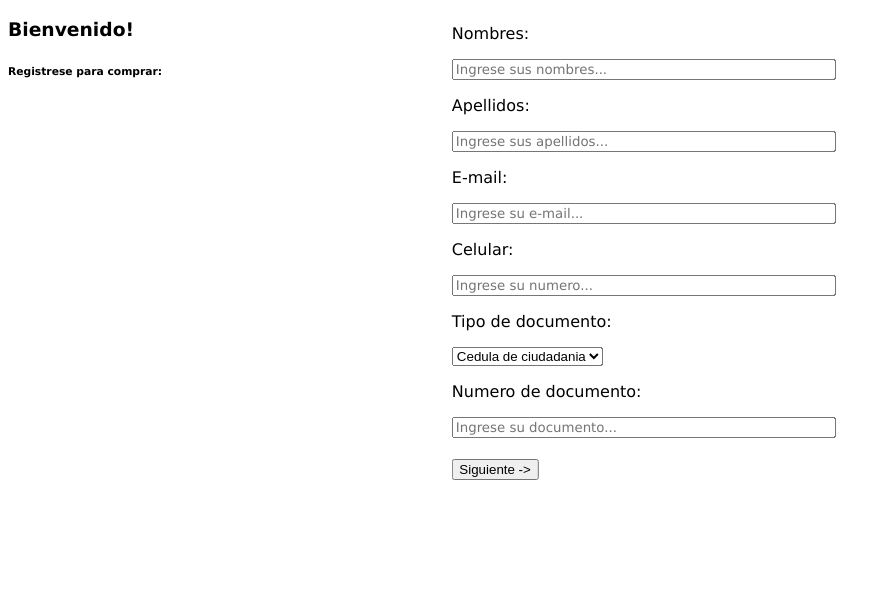
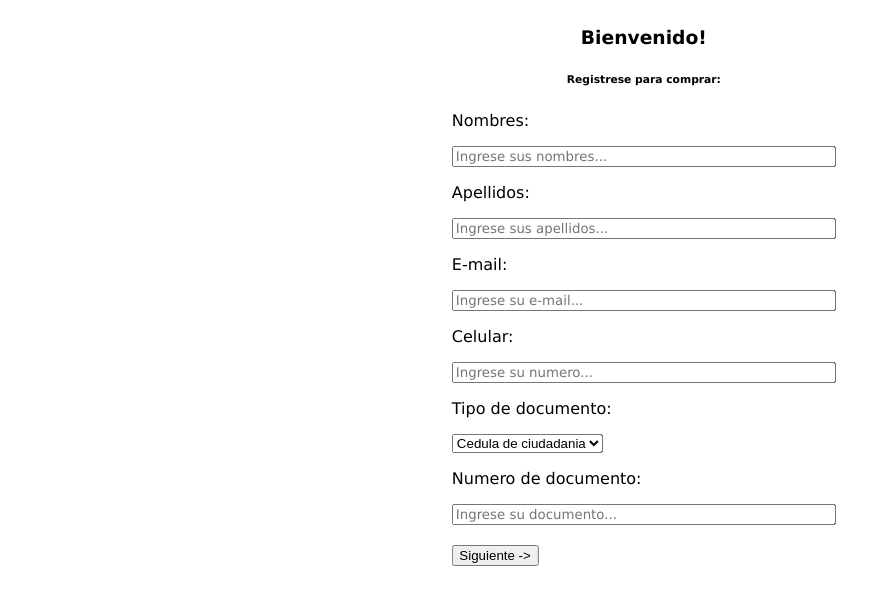
Before and after one commit to bl815v/formulario.github.io, a plain HTML site: page index.html in a window 1280 px wide. Shown: the whole page, without its empty margins (0-890 px from the left). Drawn offline with Linux system fonts and the light colour scheme.

Commit message:
prueba estilo

```diff
--- a/index.html
+++ b/index.html
@@ -6,9 +6,11 @@
         <script src="funcion.js"></script>
     </head>
     <body id="index">
-        <h3>Bienvenido! </h3>
-        <h6>Registrese para comprar: </h6>
         <form class="formulario">
+            <div class="titulos">
+                <h3>Bienvenido! </h3>
+                <h6>Registrese para comprar: </h6>
+            </div>
             <p>Nombres: </p>
             <input type="text" id="nombre" placeholder="Ingrese sus nombres...">
             <p>Apellidos: </p>
```
